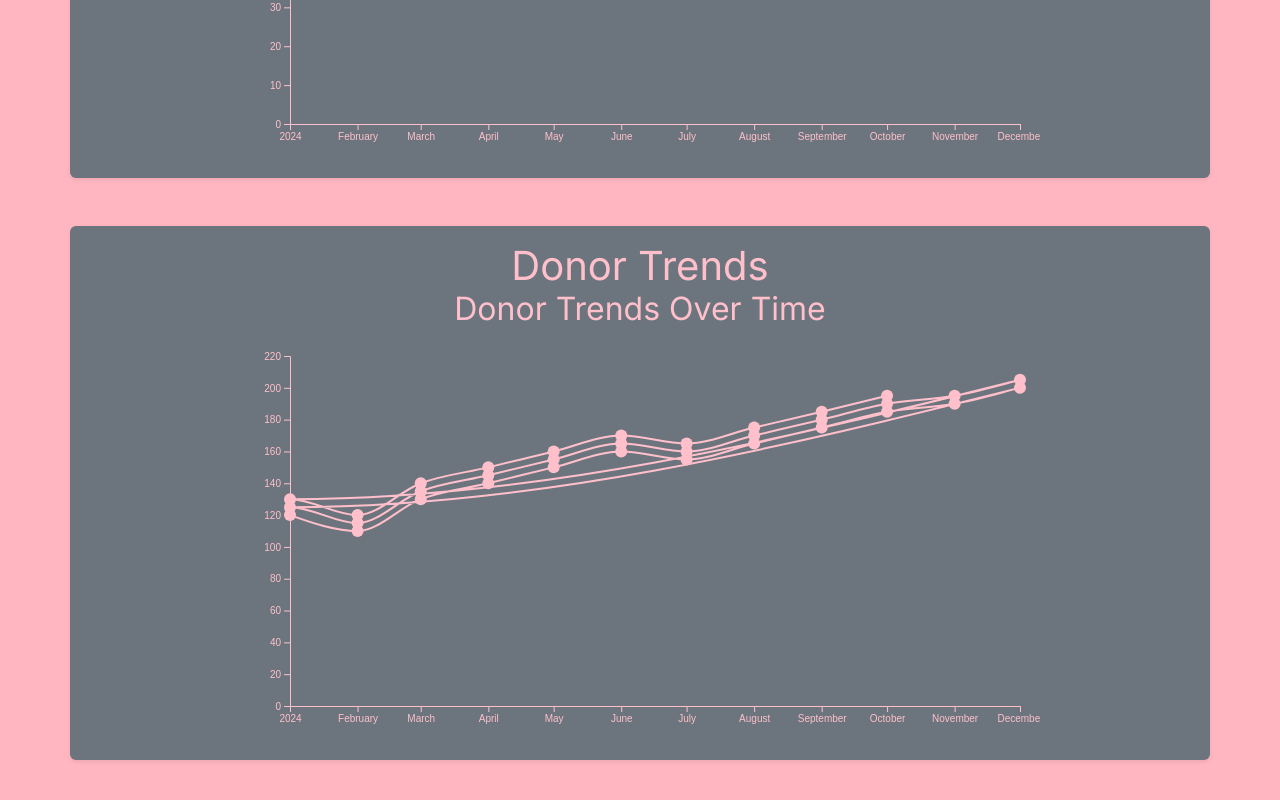
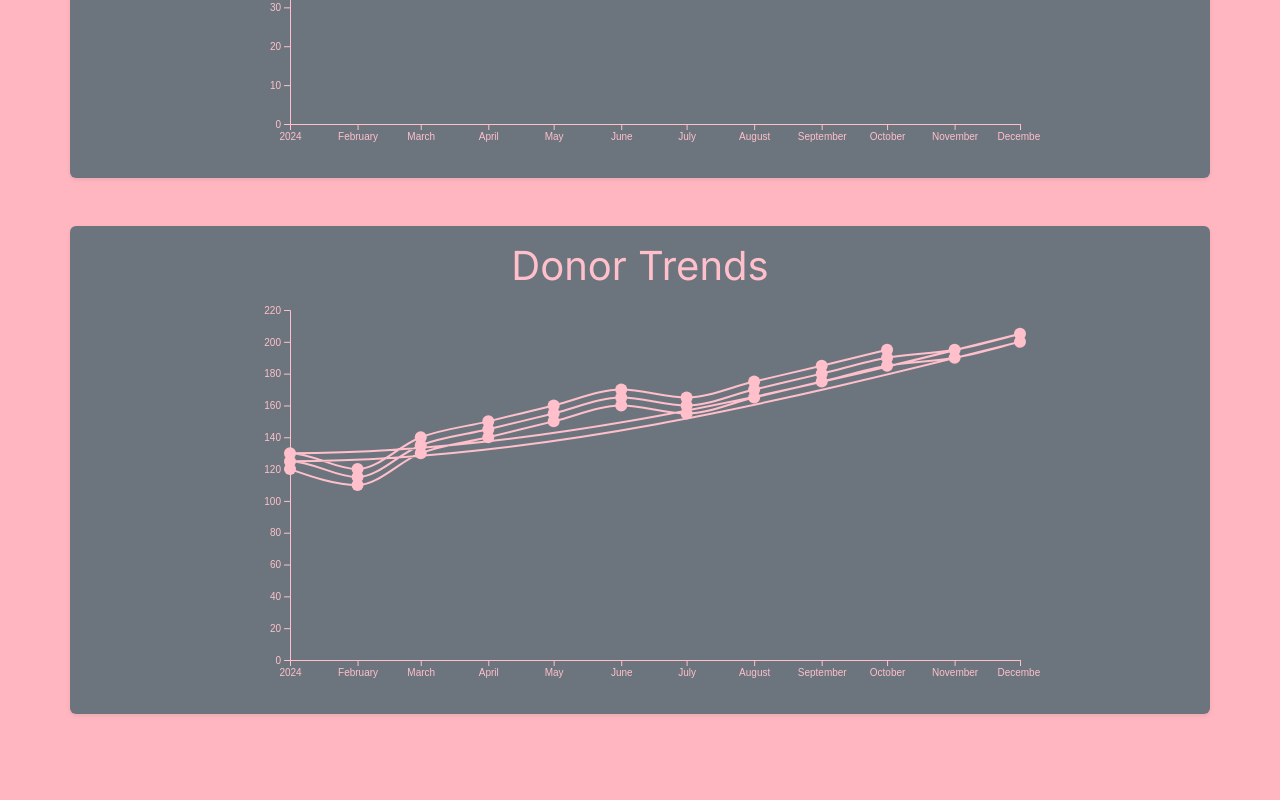
Before and after one commit to pravintargaryen/hospital, a React (Vite) app: page /blood in a window 1280 px wide. Shown: the part 1611-2411 px from the top of the page. After the commit the page ends 2373 px from the top, so only its background shows below. Built offline with nearby package versions, Linux system fonts and the light colour scheme.

Commit message:
Update DonorTrendsLineChart.jsx

```diff
--- a/src/data/blood/DonorTrendsLineChart.jsx
+++ b/src/data/blood/DonorTrendsLineChart.jsx
@@ -116,7 +116,6 @@ const DonorTrendsLineChart = () => {
 
   return (
     <div>
-      <h2>Donor Trends Over Time</h2>
       <svg ref={svgRef}></svg>
       <div
         id="tooltip"
```
